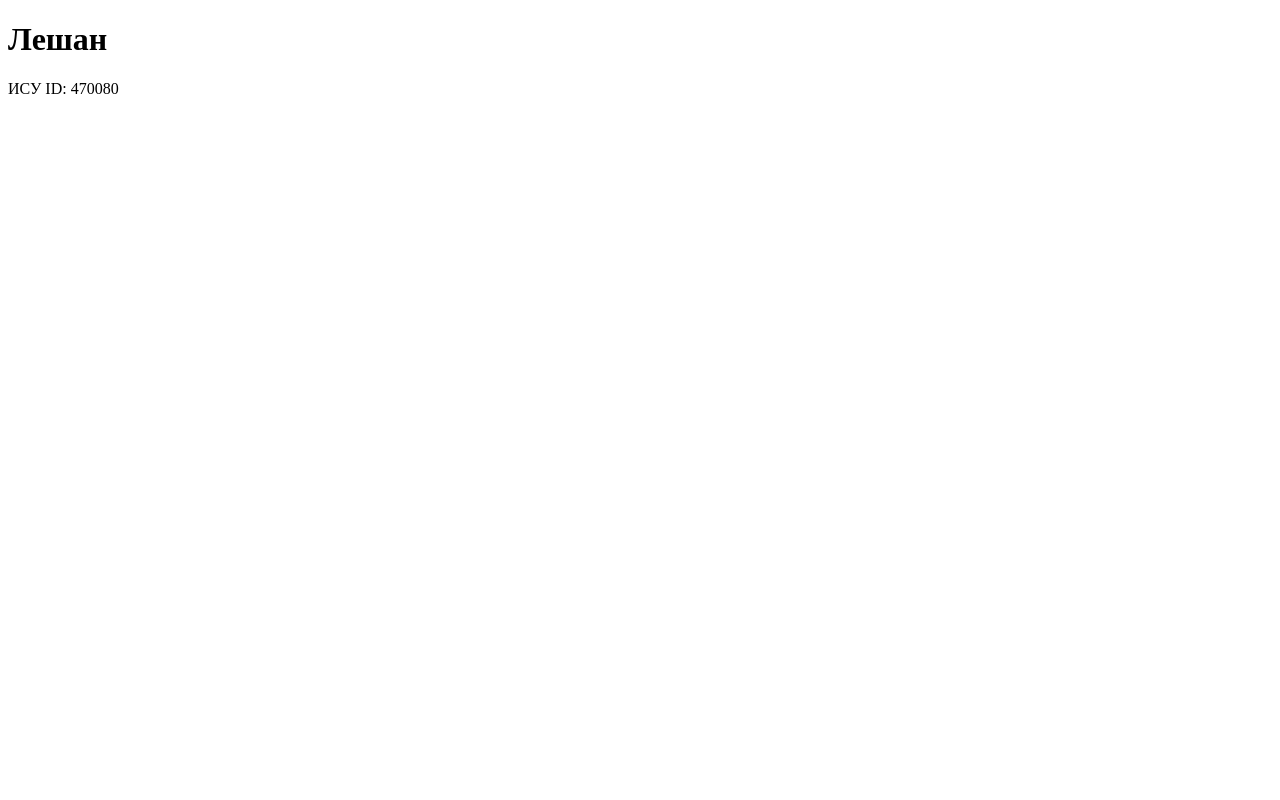
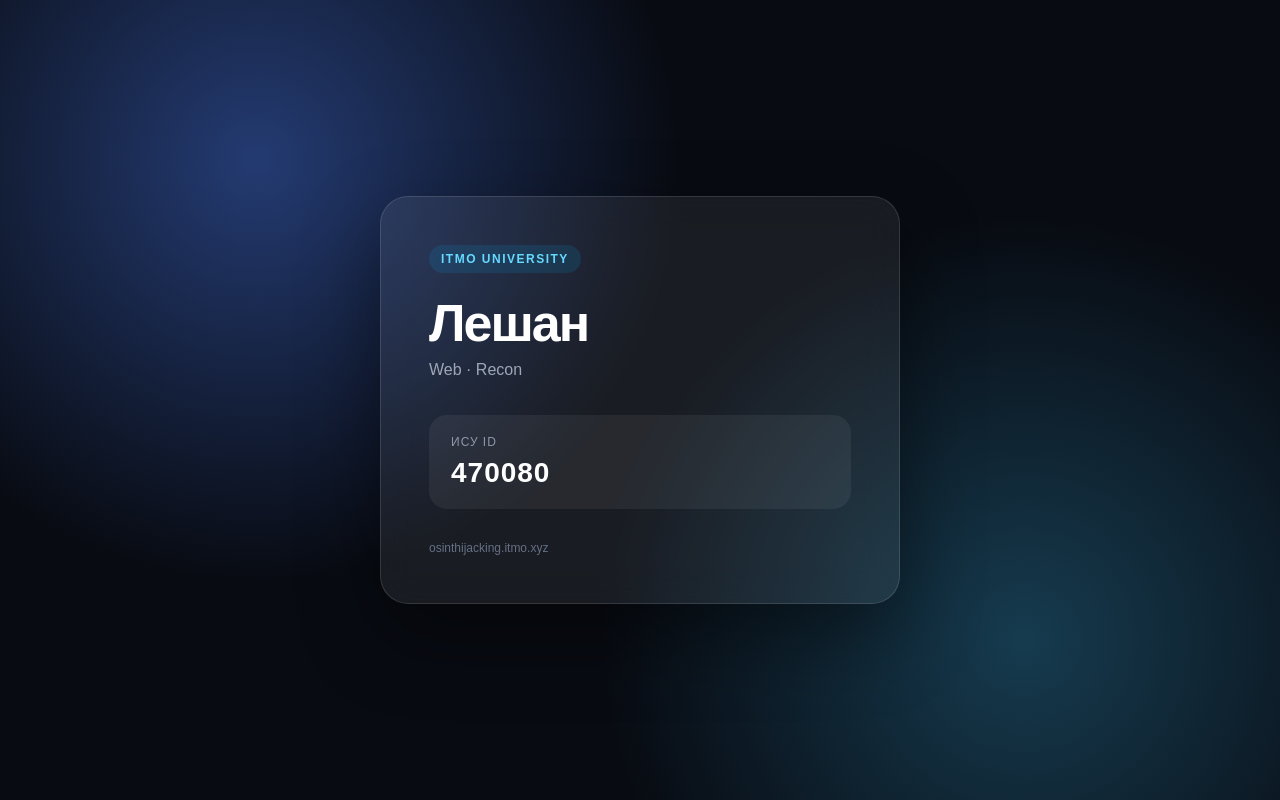
Before and after one commit to sobersx/470080.osinthijacking.itmo.xyz, a plain HTML site: page index.html in a window 1280 px wide. Drawn offline with Linux system fonts and the light colour scheme.

Commit message:
Update index.html

```diff
--- a/index.html
+++ b/index.html
@@ -2,10 +2,142 @@
 <html lang="ru">
 <head>
     <meta charset="UTF-8">
-    <title>Лешан</title>
+    <meta name="viewport" content="width=device-width, initial-scale=1.0">
+    <title>Лешан — 470080</title>
+
+    <style>
+        * {
+            box-sizing: border-box;
+            margin: 0;
+            padding: 0;
+        }
+
+        body {
+            min-height: 100vh;
+            display: flex;
+            align-items: center;
+            justify-content: center;
+            padding: 24px;
+
+            font-family: Arial, sans-serif;
+            color: #ffffff;
+
+            background:
+                radial-gradient(circle at 20% 20%, #243b72 0, transparent 35%),
+                radial-gradient(circle at 80% 80%, #163b4f 0, transparent 35%),
+                #080b12;
+        }
+
+        .card {
+            width: 100%;
+            max-width: 520px;
+            padding: 48px;
+
+            border: 1px solid rgba(255, 255, 255, 0.12);
+            border-radius: 28px;
+
+            background: rgba(255, 255, 255, 0.07);
+            backdrop-filter: blur(18px);
+
+            box-shadow: 0 30px 80px rgba(0, 0, 0, 0.45);
+        }
+
+        .label {
+            display: inline-block;
+            margin-bottom: 24px;
+            padding: 7px 12px;
+
+            border-radius: 999px;
+            background: rgba(0, 180, 255, 0.12);
+            color: #66d9ff;
+
+            font-size: 12px;
+            font-weight: 600;
+            letter-spacing: 1.5px;
+            text-transform: uppercase;
+        }
+
+        h1 {
+            margin-bottom: 12px;
+            font-size: 52px;
+            line-height: 1;
+            letter-spacing: -2px;
+        }
+
+        .subtitle {
+            margin-bottom: 36px;
+            color: #9da7b8;
+            font-size: 16px;
+        }
+
+        .info {
+            padding: 20px 22px;
+
+            border-radius: 18px;
+            background: rgba(255, 255, 255, 0.06);
+        }
+
+        .info-title {
+            margin-bottom: 8px;
+            color: #8e98aa;
+            font-size: 12px;
+            text-transform: uppercase;
+            letter-spacing: 1px;
+        }
+
+        .isu {
+            font-size: 28px;
+            font-weight: 700;
+            letter-spacing: 1px;
+        }
+
+        .footer {
+            margin-top: 32px;
+            color: #667085;
+            font-size: 12px;
+        }
+
+        @media (max-width: 500px) {
+            .card {
+                padding: 32px;
+            }
+
+            h1 {
+                font-size: 42px;
+            }
+        }
+    </style>
 </head>
+
 <body>
-    <h1>Лешан</h1>
-    <p>ИСУ ID: 470080</p>
+
+    <main class="card">
+
+        <div class="label">
+            ITMO University
+        </div>
+
+        <h1>Лешан</h1>
+
+        <p class="subtitle">
+            Web · Recon
+        </p>
+
+        <div class="info">
+            <div class="info-title">
+                ИСУ ID
+            </div>
+
+            <div class="isu">
+                470080
+            </div>
+        </div>
+
+        <div class="footer">
+            osinthijacking.itmo.xyz
+        </div>
+
+    </main>
+
 </body>
 </html>
```
